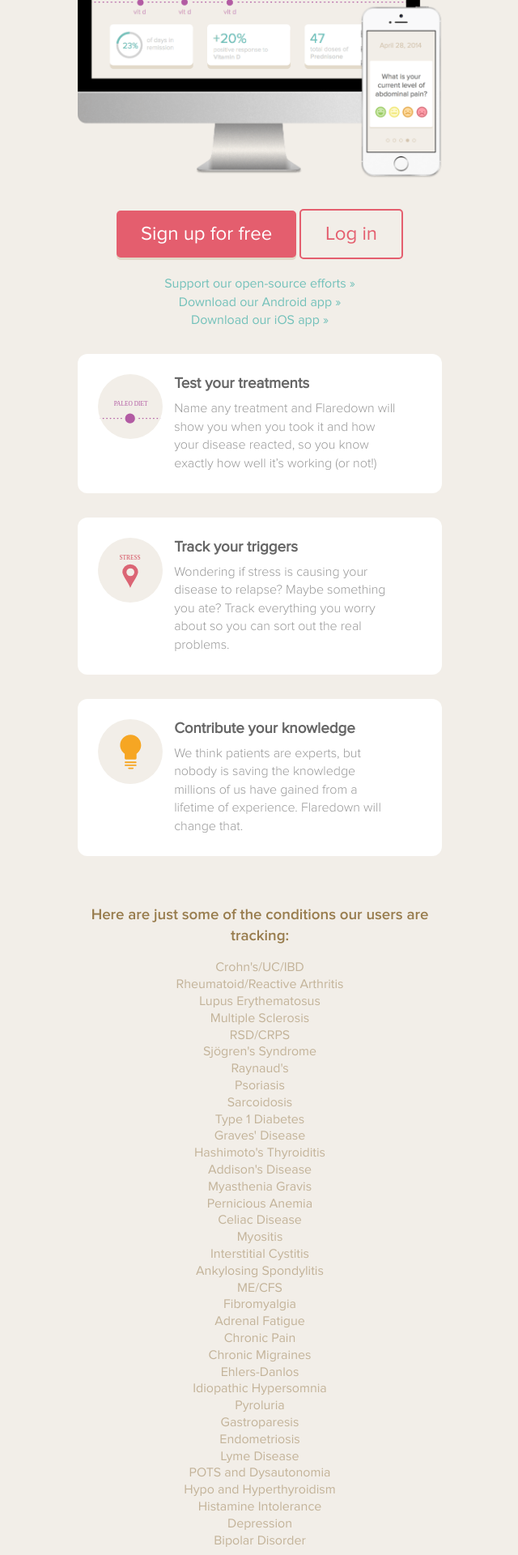
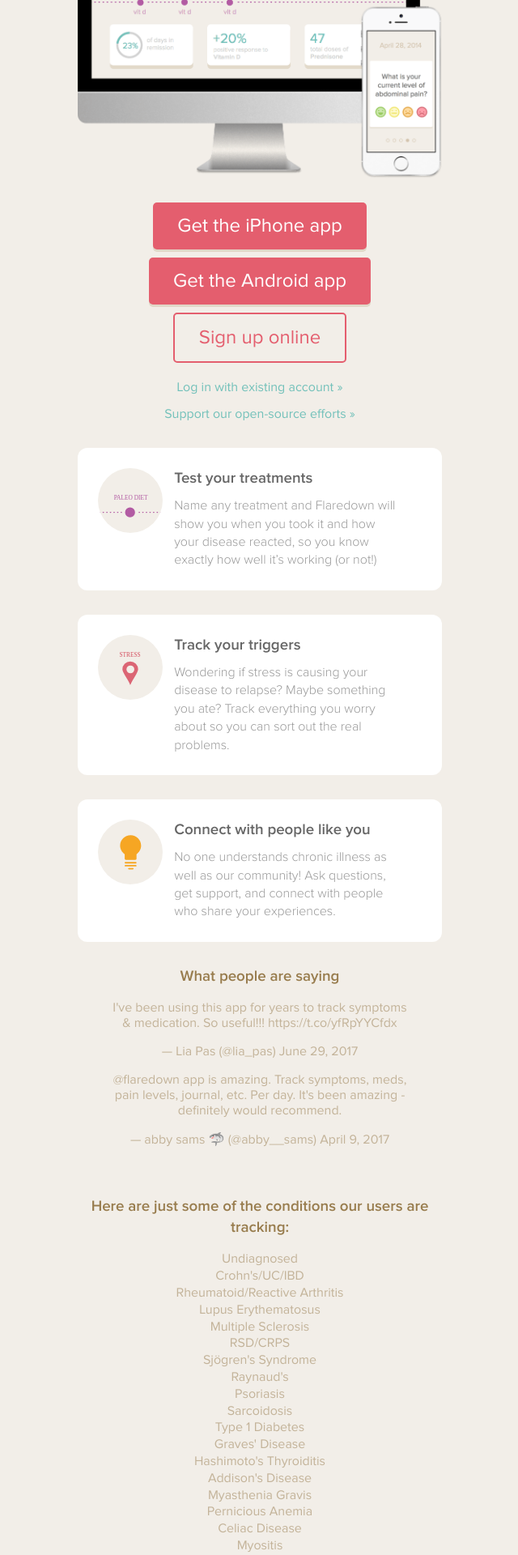
Before and after one commit to jasperfurniss/flaredown, a Jekyll site: the page built from index.html, in a window 1280 px wide. Shown: the part 304-2224 px from the top of the page at 81% size, without its empty margins (319-959 px from the left). Built offline with Jekyll 4.4.1, drawn with Linux system fonts in a browser that asks for light colours; comment, search, counter and statistics services are not loaded; some of the changed text lies outside the part shown.

Commit message:
Updated buttons and copy, and added testimonials

```diff
--- a/css/styles.scss
+++ b/css/styles.scss
@@ -102,7 +102,7 @@
 	font-size: 1.5em;
 	font-family: 'pn-regular';
 	display:inline-block;
-	margin: 20px 0;
+	margin-top: 10px;
 }
 .btn-igg:hover {
 	background: #D34E5E;
@@ -118,7 +118,7 @@
 	box-shadow: none;
 	border: 2px solid #E45E6E;
 	color: #E45E6E;
-	margin-top: 0;
+	margin: 10px 0;
 	&:hover {
 		background: none;
 		color: #D34E5E;
@@ -130,6 +130,7 @@
 	display: block;
 	font-family: 'pn-regular';
 	line-height: 1.4em;
+  margin-top: 10px;
 }
 #mce-EMAIL {
 	box-shadow:         inset 0px 3px 0px 0px rgba(242,238,232,0.50);
@@ -198,7 +199,7 @@
 .bottom {
 	margin: 60px 0;
 }
-.bottom h3 {
+h3 {
 	color: #987C4D;
 	margin: 0 0 10px 0;
 	font-weight: normal;
--- a/index.html
+++ b/index.html
@@ -4,13 +4,12 @@
 
     <img src="img/flaredown.png" alt="Flaredown" class="hero">
 
-	<a href="http://app.flaredown.com/signup" class="btn-igg">Sign up for free</a>
-	<a href="http://app.flaredown.com/login" class="btn-login">Log in</a>
+	<a href="https://itunes.apple.com/us/app/flaredown-symptom-tracker/id982963596" class="btn-igg">Get the iPhone app</a>
+  <a href="https://play.google.com/store/apps/details?id=com.flaredown.flaredownWebWrapper" class="btn-igg">Get the Android app</a>
+  <a href="http://app.flaredown.com/signup" class="btn-login">Sign up online</a>
 
-
+	<a href="http://app.flaredown.com/login" class="btn-backer-login">Log in with existing account &raquo;</a>
 	<a href="http://igg.me/at/flaredown" class="btn-backer-login">Support our open-source efforts &raquo;</a>
-	<a href="https://play.google.com/store/apps/details?id=com.flaredown.flaredownWebWrapper" class="btn-backer-login">Download our Android app &raquo;</a>
-	<a href="https://itunes.apple.com/us/app/flaredown-symptom-tracker/id982963596?ls=1&mt=8" class="btn-backer-login">Download our iOS app &raquo;</a>
 
 	<section class="card">
 		<img class="icon" src="img/testTreatments.svg" alt="Test any treatment">
@@ -39,14 +38,22 @@
 	<section class="card">
 		<img class="icon" src="img/contributeKnowledge.svg" alt="Contribute your knowledge">
 		<div class="copy">
-			<h3>Contribute your knowledge</h3>
-			<p>We think patients are experts, but nobody is saving the knowledge millions of us have gained from a lifetime of experience. Flaredown will change that.</p>
+			<h3>Connect with people like you</h3>
+			<p>No one understands chronic illness as well as our community! Ask questions, get support, and connect with people who share your experiences.</p>
 		</div>
 	</section>
+
+  <h3>What people are saying</h3>
+  <blockquote class="twitter-tweet" data-lang="en"><p lang="en" dir="ltr">I&#39;ve been using this app for years to track symptoms &amp; medication. So useful!!! <a href="https://t.co/yfRpYYCfdx">https://t.co/yfRpYYCfdx</a></p>&mdash; Lia Pas (@lia_pas) <a href="https://twitter.com/lia_pas/status/880220398859673600">June 29, 2017</a></blockquote>
+  <script async src="//platform.twitter.com/widgets.js" charset="utf-8"></script>
+
+  <blockquote class="twitter-tweet" data-lang="en"><p lang="en" dir="ltr"><a href="https://twitter.com/flaredown">@flaredown</a> app is amazing. Track symptoms, meds, pain levels, journal, etc. Per day. It&#39;s been amazing - definitely would recommend.</p>&mdash; abby sams 🦈 (@abby__sams) <a href="https://twitter.com/abby__sams/status/850936940199378944">April 9, 2017</a></blockquote>
+<script async src="//platform.twitter.com/widgets.js" charset="utf-8"></script>
 
 	<section class="bottom">
 		<h3>Here are just some of the conditions our users are tracking:</h3>
 		<ul>
+      <li>Undiagnosed</li>
 			<li>Crohn's/UC/IBD</li>
 			<li>Rheumatoid/Reactive Arthritis</li>
 			<li>Lupus Erythematosus</li>
@@ -82,6 +89,7 @@
 			<li>Histamine Intolerance</li>
 			<li>Depression</li>
 			<li>Bipolar Disorder</li>
+      <li><strong>...and thousands more</strong></li>
 		</ul>
 		<br>
 		<h3>Flaredown is built for patients, by patients.<br>It will be free, forever.</h3>
```
